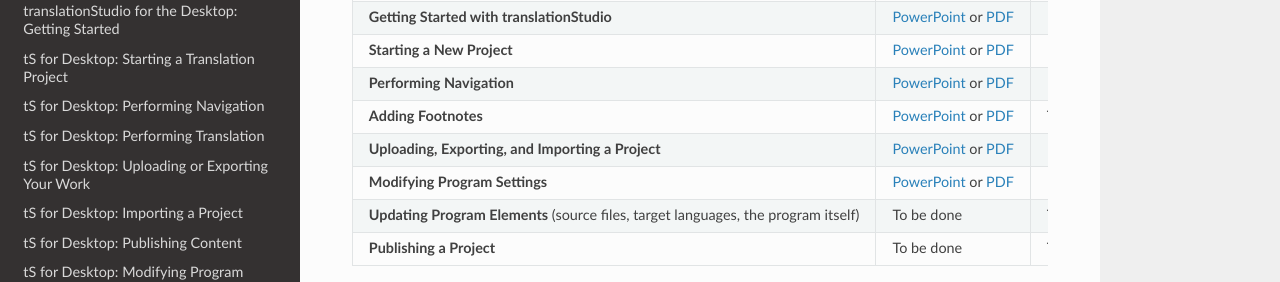
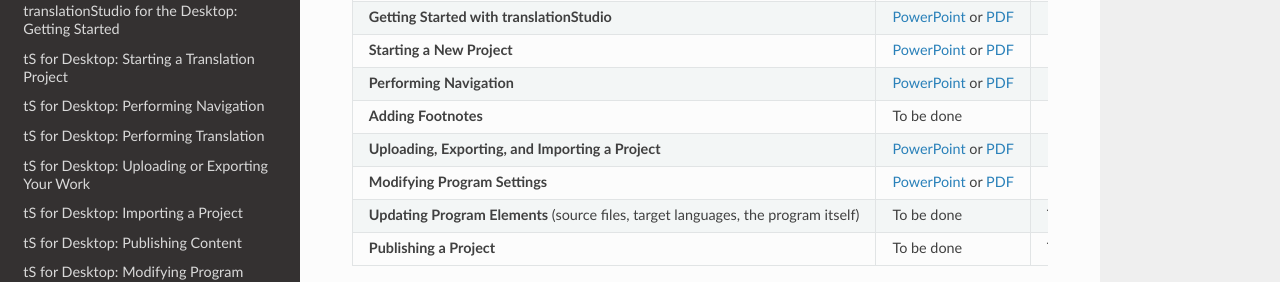
Before and after one commit to unfoldingWord-dev/translationStudio-Info, a Sphinx documentation site: the page built from docs/Appendix.rst, in a window 1280 px wide. Shown: the part 394-676 px from the top of the page. Built offline with Sphinx 7.4.7 and the Read the Docs theme 2.0.0, drawn with Linux system fonts in a browser that asks for light colours; pages that are not in the unit, such as notebooks, are missing from menus.

```diff
--- a/docs/Appendix.rst
+++ b/docs/Appendix.rst
@@ -49,8 +49,8 @@ Power Point Presentations (with PDFs)
      - `PowerPoint <https://github.com/unfoldingWord-dev/translationStudio-Info/blob/master/docs/DNavigation.pptx>`_ or `PDF <https://github.com/unfoldingWord-dev/translationStudio-Info/blob/master/docs/DNavigation.pdf>`_
 
    * - **Adding Footnotes**
+     - To be done
      - `PowerPoint <https://github.com/unfoldingWord-dev/translationStudio-Info/blob/master/docs/DFootnote.pptx>`_ or `PDF <https://github.com/unfoldingWord-dev/translationStudio-Info/blob/master/docs/DFootnote.pdf>`_
-     - To be done
 
    * - **Uploading, Exporting, and Importing a Project**
      - `PowerPoint <https://github.com/unfoldingWord-dev/translationStudio-Info/blob/master/docs/AUpload.pptx>`_ or `PDF <https://github.com/unfoldingWord-dev/translationStudio-Info/blob/master/docs/AUpload.pdf>`_
```
